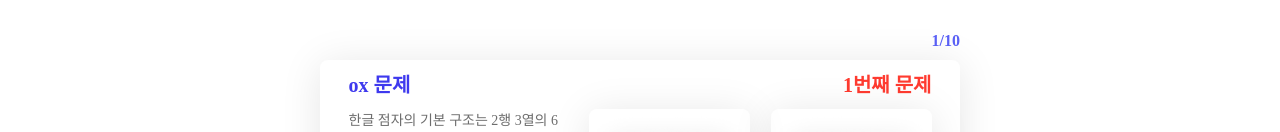
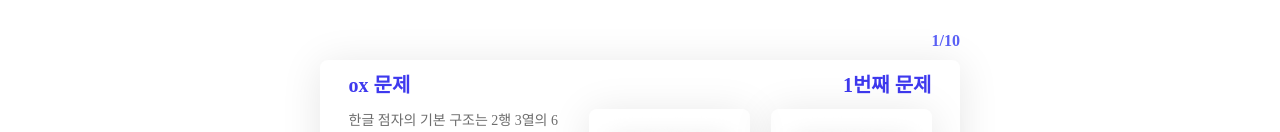
Before and after one commit to DSM-DoT/DoT-FE, a React (Vite) app in the folder dot/: page /quiz in a window 1280 px wide. Both pictures are taken after a click on the element "시작하기". Shown: the part 181-313 px from the top of the page. Built offline with nearby package versions, Linux system fonts and the light colour scheme; no server answers; a web font is replaced by a local one.

Commit message:
fixed/quiz and text
색상이 반대로 표시되거나 이상한 부분에서 스크롤 되는 부분을 해결

```diff
--- a/dot/src/components/quiz/PlayGround.tsx
+++ b/dot/src/components/quiz/PlayGround.tsx
@@ -185,7 +185,7 @@ export const PlayGround: React.FC<PlayGroundProps> = ({
             </QuizExplain>
           </QuizTextWrapper>
           <QuizCardWrapper>
-            <QuizCount>
+            <QuizCount $answer={answer} $quiz={quiz}>
               {answerCount}번째 문제
             </QuizCount>
             <CardWrapper>
--- a/dot/src/components/scan/FinalImage.tsx
+++ b/dot/src/components/scan/FinalImage.tsx
@@ -144,7 +144,6 @@ const TextContent = styled.div`
   justify-content: flex-start;
   align-items: flex-start;
   background-color: #F6F6F6;
-  overflow-y: auto;
 `;
 
 const ContentWrapper = styled.div`
```
